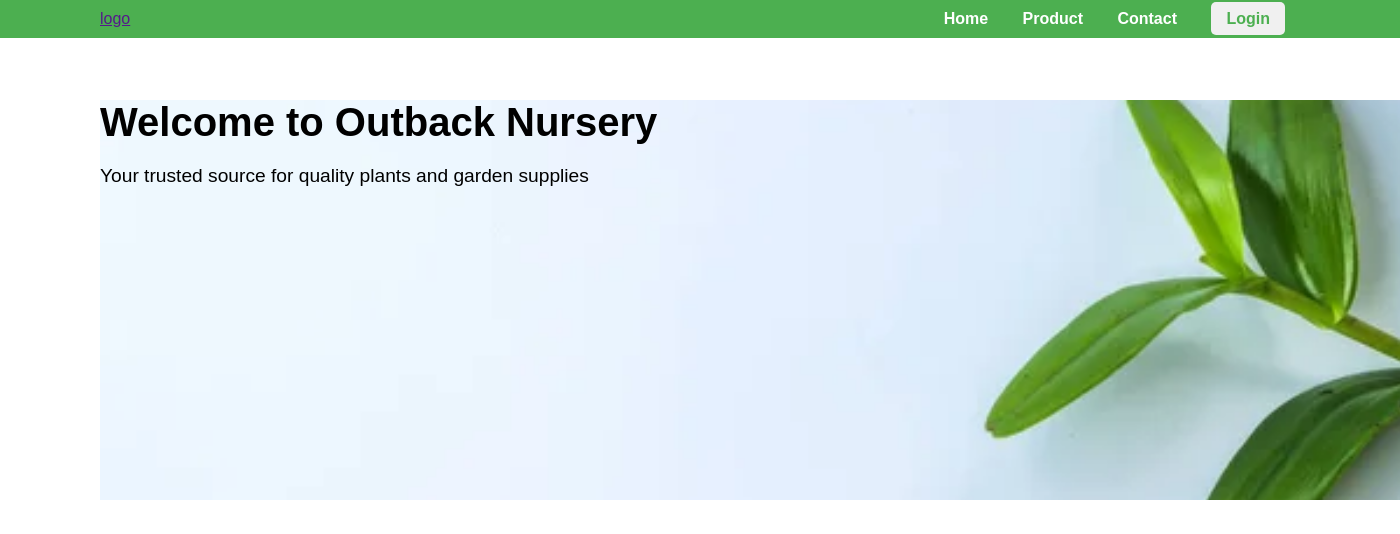
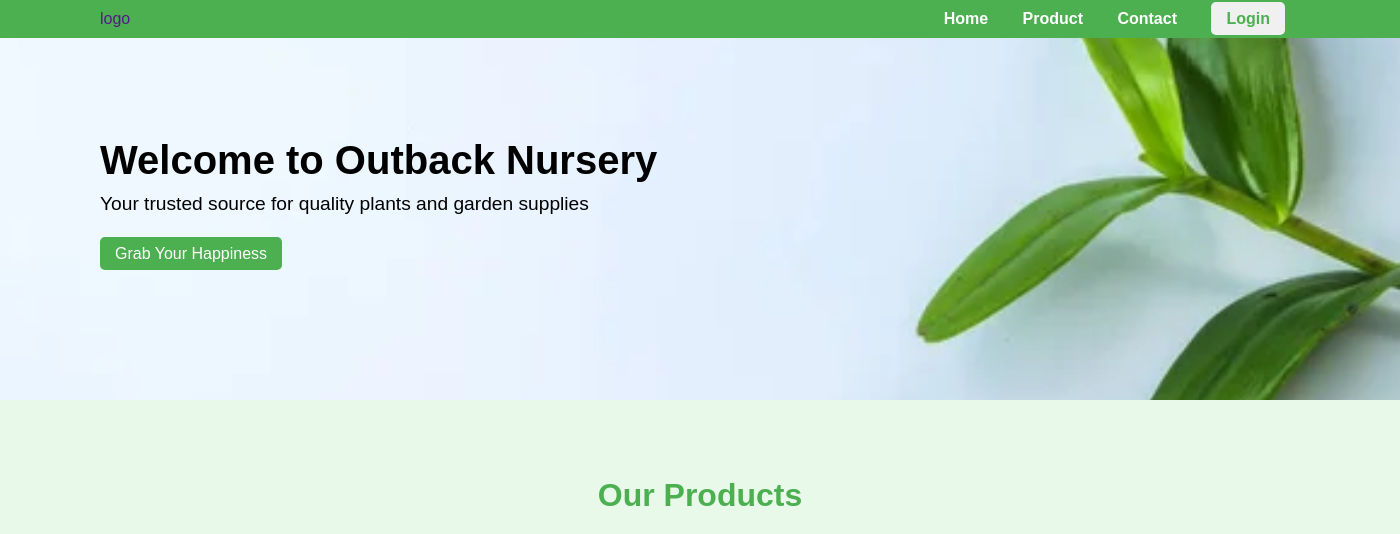
Before and after one commit to Bhoomi3637/Outback_nursery_managment, a PHP site: page / in a window 1400 px wide; the page is wider, and only the part inside the window is pictured. Shown: the top 534 px of that part. Run offline with PHP 8.4, Linux system fonts and the light colour scheme.

Commit message:
Update home page style

```diff
--- a/index.php
+++ b/index.php
@@ -27,6 +27,7 @@
         <div class="hero-content">
             <h1>Welcome to Outback Nursery</h1>
             <p>Your trusted source for quality plants and garden supplies</p>
+            <a href="" class="btn">Grab Your Happiness</a>
         </div>
 
 
--- a/product.php
+++ b/product.php
@@ -9,8 +9,9 @@
 <body>
     <!-- Navigation -->
     <header>
-        <nav>
-            <ul>
+    <nav class= "navbar">
+        <a href="">logo</a>
+         <ul>
             <li><a href="index.php">Home</a></li>
             <li><a href="product.php">Product</a></li>
                 <li><a href="#contact">Contact</a></li>
--- a/style.css
+++ b/style.css
@@ -15,6 +15,9 @@ header {
     top: 0;
     left: 0;
     z-index: 1000; /* Ensures it stays above other elements */
+}
+a{
+    text-decoration: none;
 }
 /*-----navigation---*/
 .navbar{
@@ -53,6 +56,7 @@ nav ul li a {
     background-color: #ddd;
 }
 
+
 /* Hero Section */
 .hero {
     background-image: url(Image/hero.jpg);
@@ -61,25 +65,29 @@ nav ul li a {
     background-position: center;
     width: 100%;
     height: 50vh;
-    margin: 100px;
+    display: flex;
+    align-items: center; /* Centers content vertically */
+    justify-content: flex-start; /* Aligns content to the left */
+    padding-left: 50px; /* Adjust as needed to move content slightly to the left */
+    color: black;
+}
 
+.hero-content {
 
+max-width: 600px;
+margin-left: 50px; /* Optional: adjust width to control content area */
 }
-.hero_max-width{
-    max-width: 1200px;
-}
+
 .hero h1 {
-
     font-size: 2.5em;
-    margin-bottom: 20px;
+    margin: 0; /* Remove default margins */
 }
 
 .hero p {
     font-size: 1.2em;
+    margin: 10px 0 30px 0;
 }
-.hero-content{
-    margin-right: 100px;
-}
+
 
 
 /* Product Section */
```
